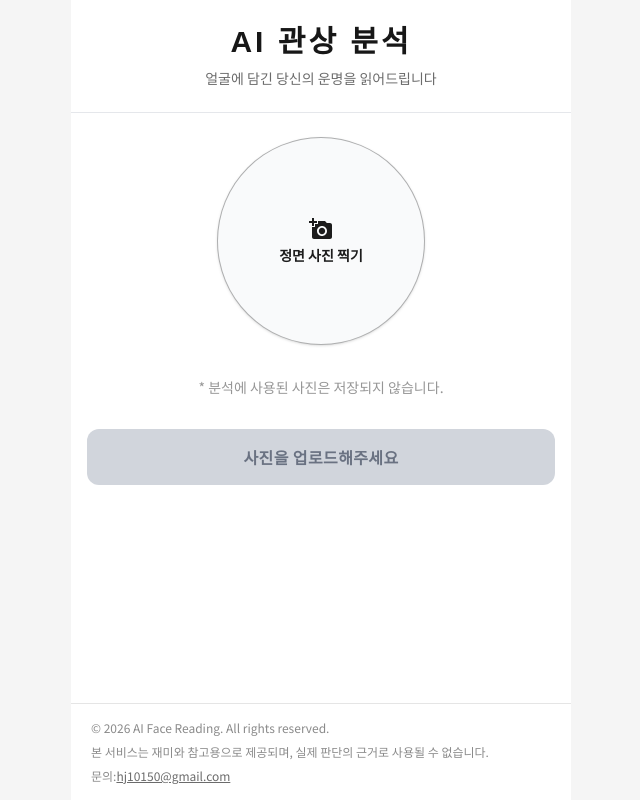
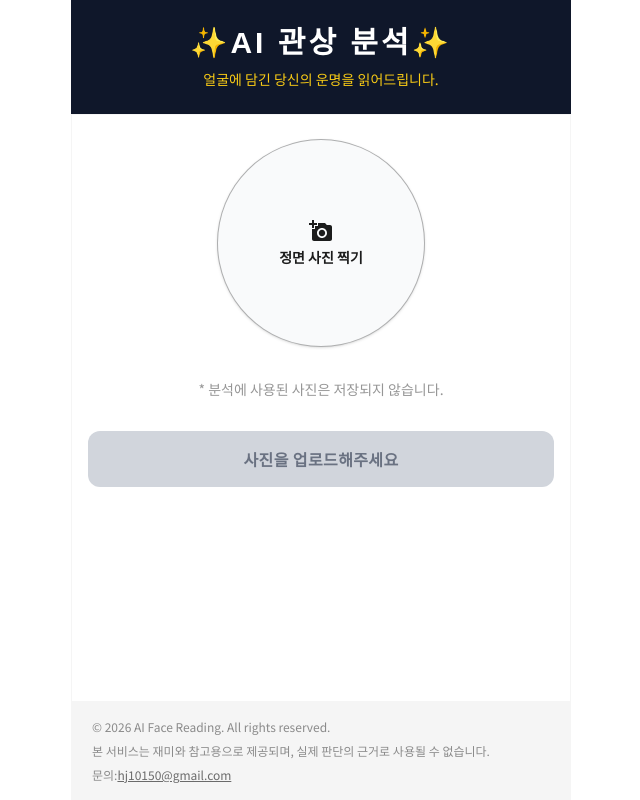
Before and after one commit to leehj1050/AiFaceReading, a Next.js app: page / in a window 1280 px wide. Shown: the whole page, without its empty margins (319-959 px from the left). Built offline with nearby package versions, Linux system fonts and the light colour scheme.

Commit message:
hotfix: validation 매핑 코드 분리 및 header bg , text color 변경

```diff
--- a/app/main/Main.tsx
+++ b/app/main/Main.tsx
@@ -5,6 +5,7 @@ import ImageUpload from "../component/imgUpload_Camera/ImageUpload";
 import Button from "../component/button/Button";
 import { useFaceAnalysisStore } from "@/store/useResultDataStore";
 import AnalysisCard from "../component/analysisCard/AnalysisCard";
+import { validationMessages } from "@/feature/validate/validationMsg";
 
 
 const Main = () => {
@@ -73,29 +74,9 @@ const Main = () => {
             {/** 분석버튼 */}
             <Button />
 
-            {validation === "no-face" && (
-                <p className="text-sm text-red-500 text-center">
-                    얼굴이 감지되지 않았습니다. 정면 얼굴 사진을 업로드해 주세요.
-                </p>
-            )}
-
-            {validation === "multiple-faces" && (
-                <p className="text-sm text-red-500 text-center">
-                    한 명의 얼굴만 포함된 사진을 업로드해 주세요.
-                </p>
-            )}
-
-            {validation === "image-too-large" && (
-                <p className="text-sm text-red-500 text-center">
-                    사진용량이 5MB를 초과했습니다. 용량을 줄여 다시 업로드해 주세요.
-                </p>
-            )}
-
-            {validation === "error" && (
-                <p className="text-sm text-red-500 text-center">
-                    오류가 발생했습니다. 잠시 후 다시 시도해 주세요.
-                </p>
-            )}
+            <p className="text-sm text-red-500 text-center">
+                {validationMessages[validation]}
+            </p>
 
         </section>
     );
--- a/app/page.tsx
+++ b/app/page.tsx
@@ -3,23 +3,23 @@ import Main from "./main/Main";
 
 export default function Home() {
   return (
-    <div className="min-h-screen flex flex-col items-center bg-[#f5f5f5] text-[#171717]">
+    <div className="min-h-screen flex flex-col items-center text-white">
       {/* Header */}
-      <header className="max-w-[500px] w-full px-4 py-6 bg-white flex flex-col items-center border-b border-gray-200">
-        <h1 className={`font-serif text-3xl font-semibold tracking-widest`}>
-          AI 관상 분석
+      <header className="max-w-[500px] w-full px-4 py-6 flex flex-col items-center bg-[#0F172A] border border-[#0F172A]">
+        <h1 className="font-serif text-3xl font-semibold tracking-widest ">
+          ✨AI 관상 분석✨
         </h1>
-        <p className="text-[#6B6B6B] mt-2 text-sm">
-          얼굴에 담긴 당신의 운명을 읽어드립니다
+        <p className=" mt-2 text-sm text-[#FACC15]">
+          얼굴에 담긴 당신의 운명을 읽어드립니다.
         </p>
       </header>
 
-      <main className="max-w-[500px] w-full flex-1 px-4 py-6 bg-white flex flex-col">
+      <main className="max-w-[500px] w-full flex-1 px-4 py-6 bg-white flex flex-col border border-[#f5f5f5f5]">
         <Main />
       </main>
 
       {/* Footer */}
-      <footer className="max-w-[500px] w-full px-5 py-4 text-xs text-[#8A8A8A] bg-white border-t border-black/10">
+      <footer className="max-w-[500px] w-full px-5 py-4 text-xs text-[#8A8A8A] bg-[#f5f5f5] border border-[#f5f5f5f5]">
         <div className="flex flex-col gap-2">
           <p>
             © 2026 AI Face Reading. All rights reserved.
--- a/feature/analyzeAPI/Analyze.ts
+++ b/feature/analyzeAPI/Analyze.ts
@@ -38,7 +38,7 @@ export const Analyze = () => {
         }
     };
 
-    // 얼굴 분석 핸들러
+    // 얼굴 분석 결과 핸들러
     const getFaceAnalysis = async () => {
         if (!file) return;
 
--- /dev/null
+++ b/feature/validate/validationMsg.ts
@@ -0,0 +1,18 @@
+export type ValidationType =
+  | "default"
+  | "ready-to-analyze"
+  | "face-validating"
+  | "ai-analyzing"
+  | "valid"
+  | "no-face"
+  | "multiple-faces"
+  | "image-too-large"
+  | "error";
+
+
+export const validationMessages:Partial<Record<ValidationType, string>> = {
+  "no-face": "얼굴이 감지되지 않았습니다. 정면 얼굴 사진을 업로드해 주세요.",
+  "multiple-faces": "한 명의 얼굴만 포함된 사진을 업로드해 주세요.",
+  "image-too-large": "사진용량이 5MB를 초과했습니다. 용량을 줄여 다시 업로드해 주세요.",
+  "error": "오류가 발생했습니다. 잠시 후 다시 시도해 주세요.",
+}
```
